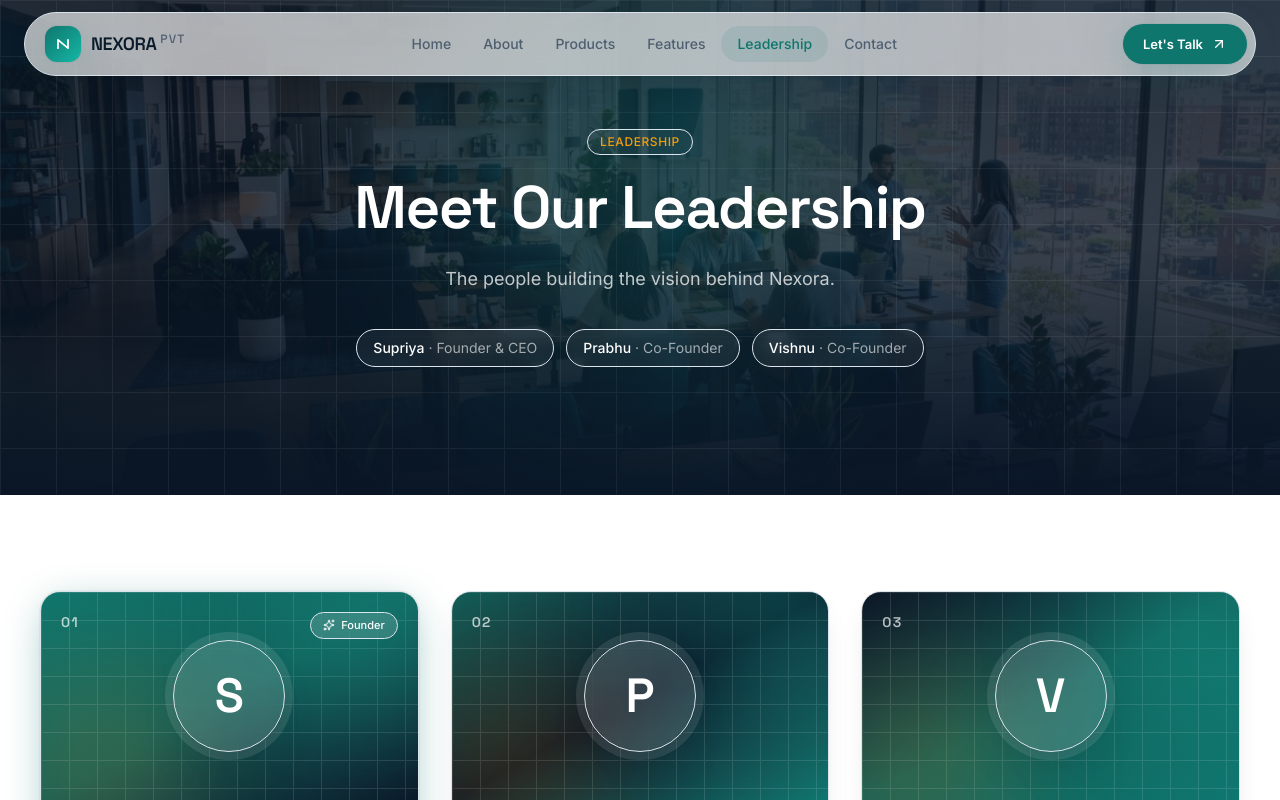
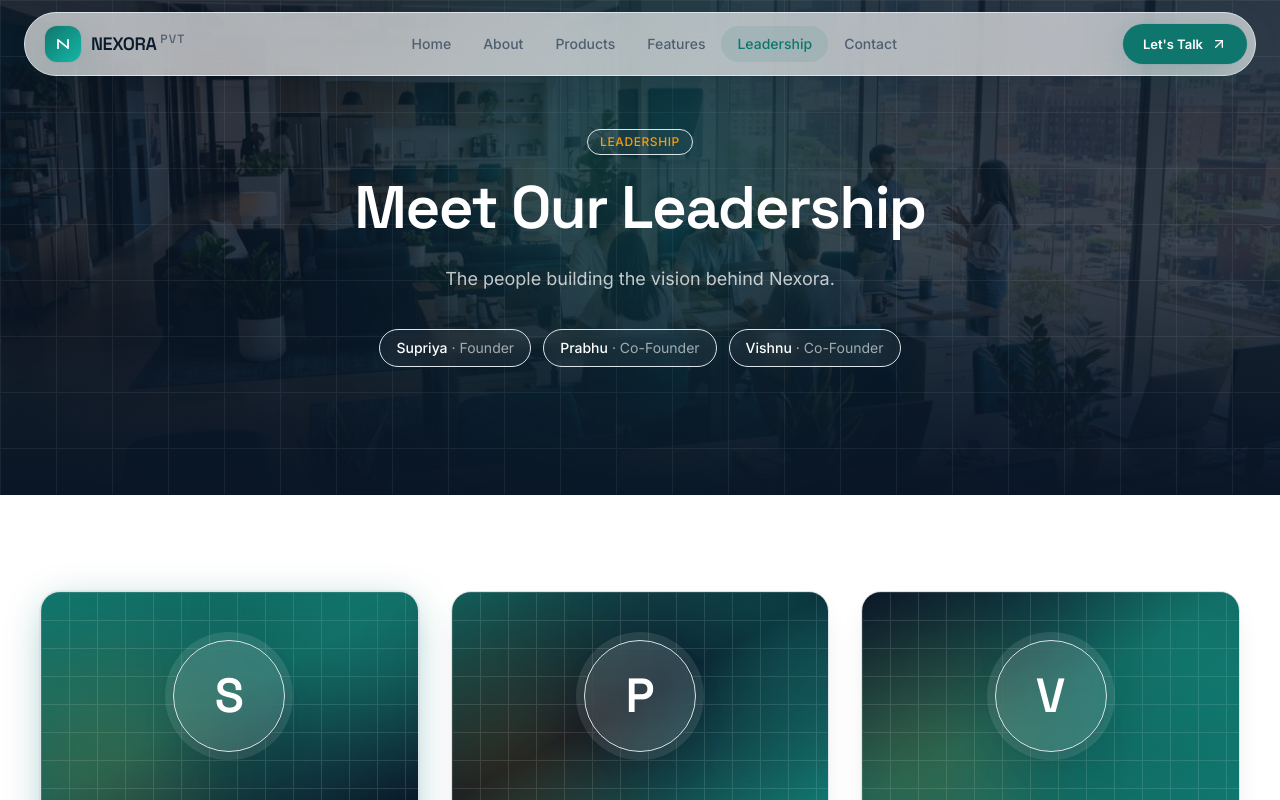
Before and after one commit to Nexora48/nexora-web, a Next.js app: page /leadership in a window 1280 px wide. Shown: the top 800 px of the page. Built offline with nearby package versions, Linux system fonts and the light colour scheme.

Commit message:
Leadership: remove card numbers; Supriya's role is 'Founder'
Drop the 01/02/03 index labels on the profile cards, change 'Founder &
CEO' to 'Founder', and remove the now-redundant Founder badge.

Co-Authored-By: Claude Sonnet 5.5 <noreply@anthropic.com>

```diff
--- a/src/components/sections/LeadershipTeam.tsx
+++ b/src/components/sections/LeadershipTeam.tsx
@@ -1,4 +1,3 @@
-import { Sparkles } from "lucide-react";
 import Container from "@/components/Container";
 import Reveal from "@/components/Reveal";
 import SectionHeading from "@/components/SectionHeading";
@@ -51,16 +50,6 @@ export default function LeadershipTeam({ showHeading = false, id }: { showHeadin
                     <div className="absolute -right-8 -top-8 h-40 w-40 rounded-full bg-brand-light/40 blur-3xl animate-drift motion-reduce:animate-none" />
                     <div className="absolute -bottom-10 -left-6 h-36 w-36 rounded-full bg-accent/25 blur-3xl animate-drift motion-reduce:animate-none" />
 
-                    <span className="absolute left-5 top-5 font-display text-sm font-semibold tracking-widest text-white/70">
-                      {String(i + 1).padStart(2, "0")}
-                    </span>
-                    {founder ? (
-                      <span className="absolute right-5 top-5 inline-flex items-center gap-1.5 rounded-full border border-white/25 bg-white/15 px-3 py-1 text-[11px] font-medium text-white backdrop-blur">
-                        <Sparkles className="h-3 w-3" aria-hidden="true" />
-                        Founder
-                      </span>
-                    ) : null}
-
                     <div
                       className="absolute left-1/2 top-1/2 flex h-28 w-28 -translate-x-1/2 -translate-y-1/2 items-center justify-center rounded-full border border-white/30 bg-white/15 font-display text-5xl font-semibold text-white shadow-lifted ring-8 ring-white/10 backdrop-blur transition-transform duration-500 group-hover:scale-110"
                       aria-hidden="true"
--- a/src/content/leadership.ts
+++ b/src/content/leadership.ts
@@ -19,7 +19,7 @@ export const leaders: Leader[] = [
   {
     slug: "supriya",
     name: "Supriya",
-    role: "Founder & CEO",
+    role: "Founder",
     bio: "Leading Nexora's vision, strategy and growth with a focus on building meaningful products and creating long-term value through technology.",
     initials: "S",
     social: {},
```
